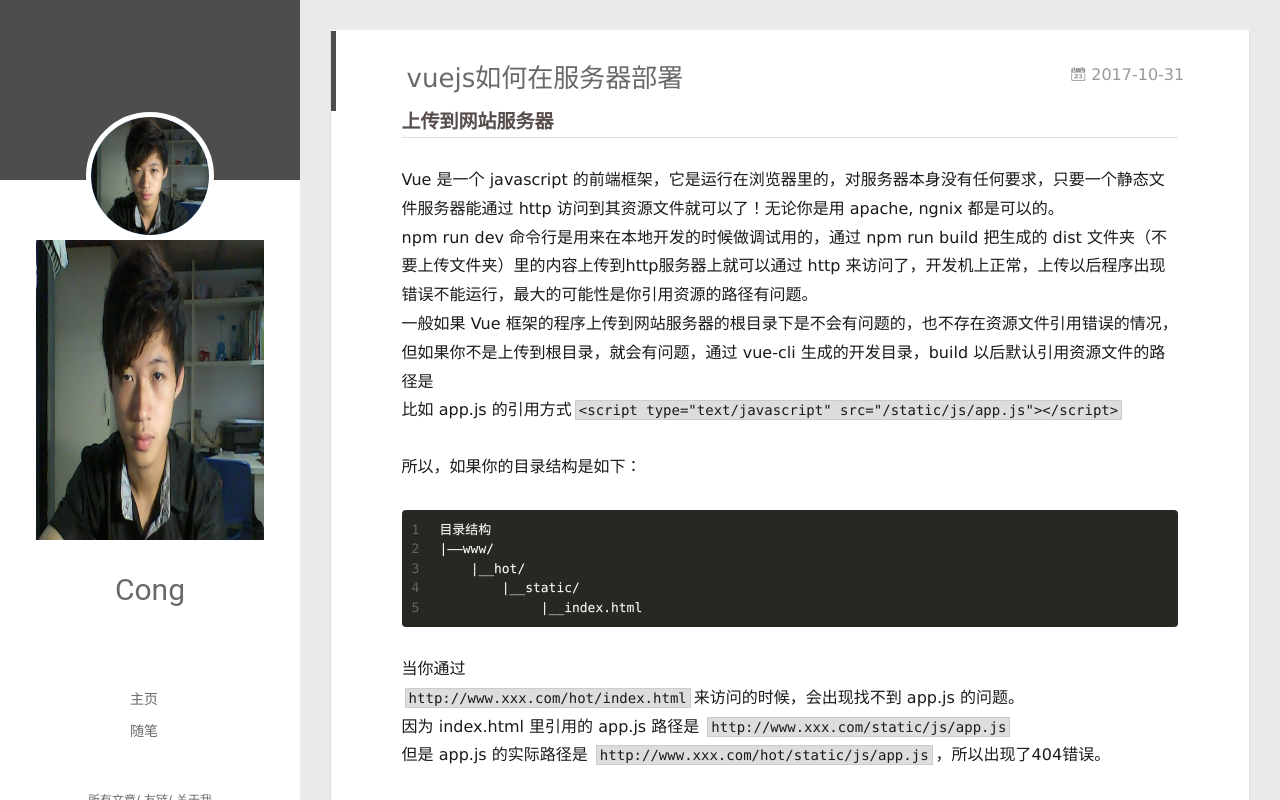
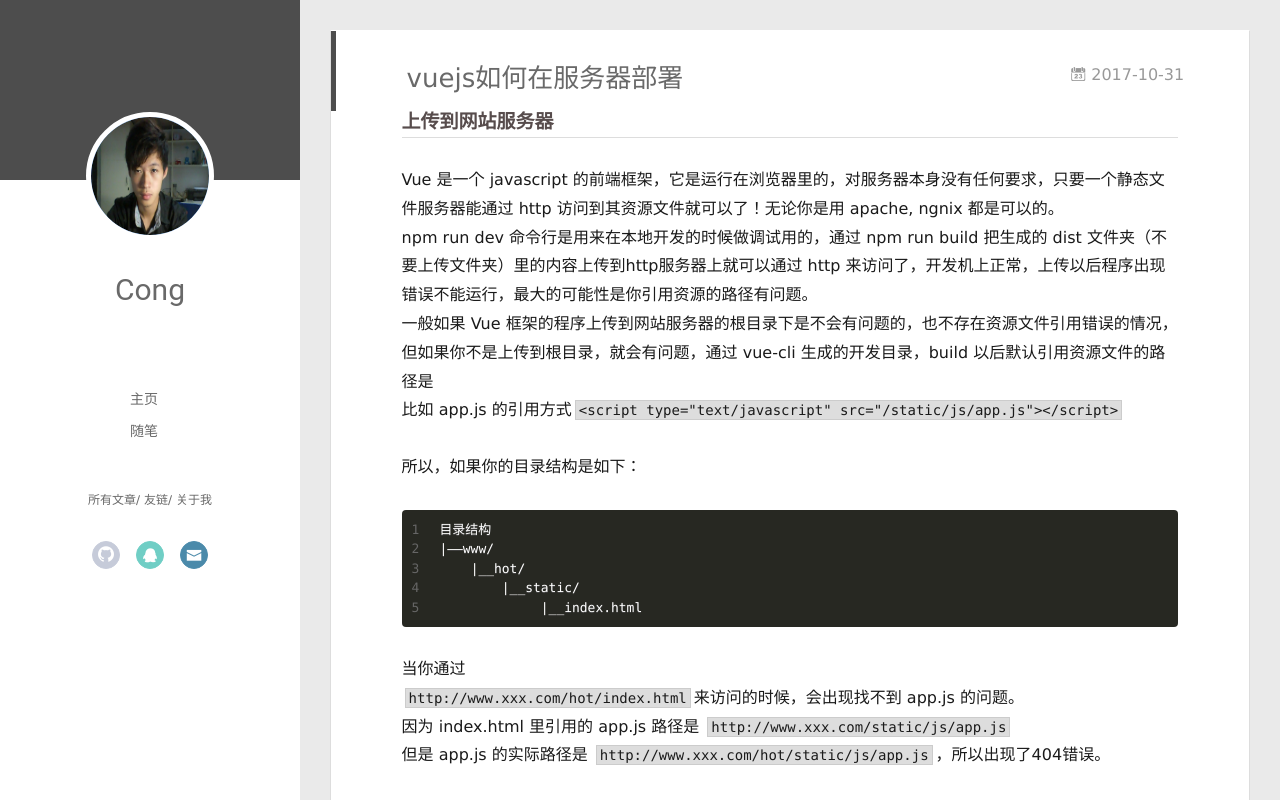
Before and after one commit to cong520/cong520.github.io, a plain HTML site: page 2017/10/31/vuejs如何在服务器部署/index.html in a window 1280 px wide. Drawn offline with Linux system fonts and the light colour scheme.

Commit message:
Site updated: 2018-05-02 09:29:49

```diff
--- a/2017/10/31/vuejs如何在服务器部署/index.html
+++ b/2017/10/31/vuejs如何在服务器部署/index.html
@@ -48,9 +48,8 @@
 <div class="intrude-less">
 	<header id="header" class="inner">
 		<a href="/" class="profilepic">
-			<img src="/img/young.jpg" class="js-avatar show">
+			<img src="/img/young.jpg" class="js-avatar show" style="width: 100%;height: 100%;opacity: 1;">
         </a>
-        <img src="/img/young.jpg" class="js-avatar show" style="width: 100%;height: 100%;opacity: 1;">
 		<hgroup>
 		  <h1 class="header-author"><a href="/">Cong</a></h1>
 		</hgroup>
```
Also changed, not shown: 2018/04/21/vue安装搭建/index.html (+1 -2 lines), 2018/04/24/LVM详解/index.html (+1 -2 lines), 2018/04/24/利用gogs进行协作开发/index.html (+1 -2 lines), archives/2017/10/index.html (+1 -2 lines), archives/2017/index.html (+1 -2 lines), archives/2018/04/index.html (+1 -2 lines), archives/2018/index.html (+1 -2 lines), archives/index.html (+1 -2 lines), index.html (+1 -2 lines), tags/LVM/index.html (+1 -2 lines), tags/centos/index.html (+1 -2 lines), tags/git/index.html (+1 -2 lines), tags/linux/index.html (+1 -2 lines), tags/vue/index.html (+1 -2 lines).
